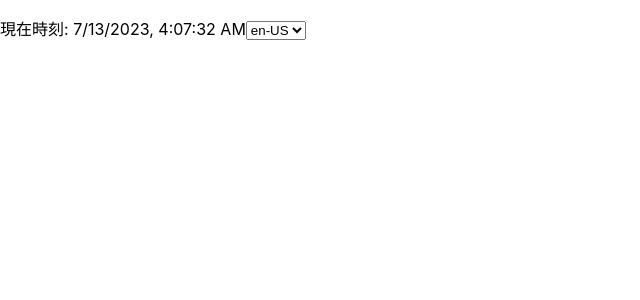
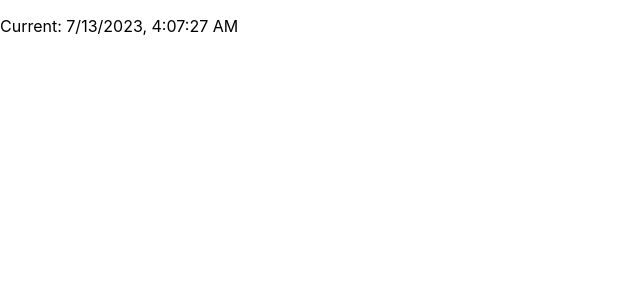
Before and after one commit to tochisuke221/react-next-typescript-practice, a React (Create React App) app in the folder react-sample/: page / in a window 1280 px wide. Shown: the top 300 px of the page, without its empty margins (0-640 px from the left). Built offline with nearby package versions, Linux system fonts and the light colour scheme.

Commit message:
useContextの利用

```diff
--- /dev/null
+++ b/react-sample/src/components/useContextSample.tsx
@@ -0,0 +1,38 @@
+import React, { useContext } from 'react'
+
+type User = {
+  id: number
+  name: string
+}
+
+// ユーザデータを保持するContextを作成
+const UserContext = React.createContext<User | null>(null)
+
+const GrandChild = () => {
+  const user = useContext(UserContext)
+
+  return user !== null ? <p>Hello, {user.name}</p> : null
+}
+
+const Child = () => {
+  const now = new Date()
+
+  return (
+    <div>
+      <p>Current: { now.toLocaleString() }</p>
+    </div>
+  )
+}
+
+export const Parent = () => {
+  const user: User = {
+    id: 1,
+    name: 'たろう'
+  }
+
+  return (
+    <UserContext.Provider value={user}>
+      <Child />
+    </UserContext.Provider>
+  )
+}
--- a/react-sample/src/index.tsx
+++ b/react-sample/src/index.tsx
@@ -7,14 +7,15 @@
 // import Parent from './components/ContainerSample'
 // import Counter from './components/Counter'
 // import { Parent } from './components/Parent'
-import { Clock } from './components/useEffectSample'
+// import { Clock } from './components/useEffectSample'
+import { Parent } from './components/useContextSample'
 import reportWebVitals from './reportWebVitals';
 
 const root = ReactDOM.createRoot(
   document.getElementById('root') as HTMLElement
 );
 root.render(
-  <Clock></Clock>
+  <Parent />
 );
 
 // If you want to start measuring performance in your app, pass a function
```
